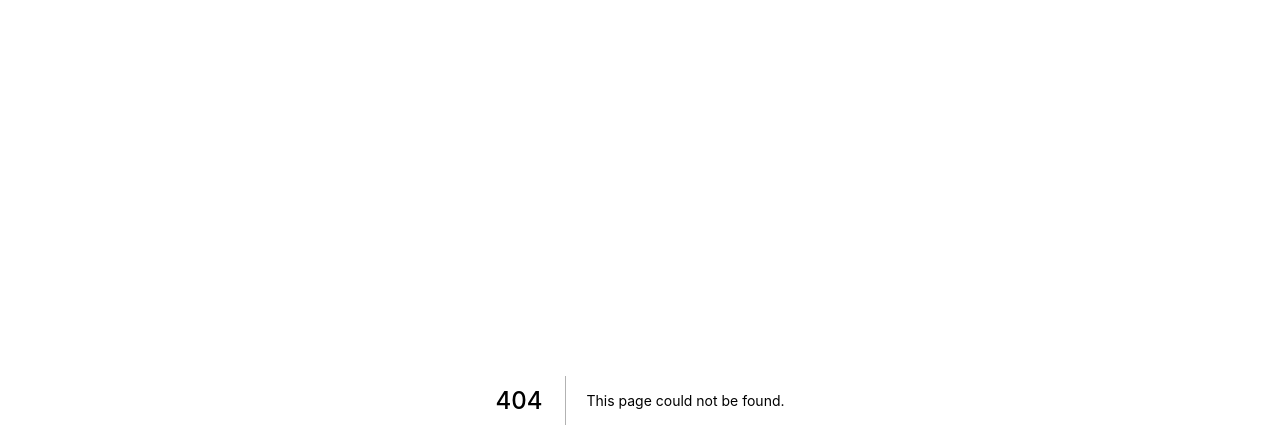
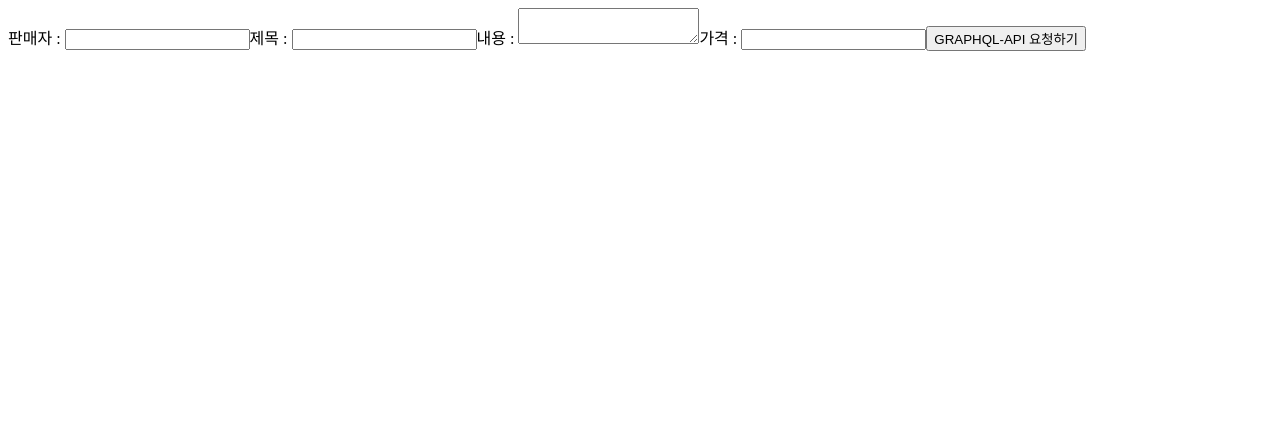
Before and after one commit to jay0425/class_quiz, a Next.js app: page /05-1 in a window 1280 px wide. Before the commit this address had no page. Shown: the top 448 px of the page. Built offline with nearby package versions, Linux system fonts and the light colour scheme.

Commit message:
createProduct와 fetchProduct 화면에 띄우고 라우팅으로 화면 전환하기

```diff
--- /dev/null
+++ b/pages/05-1/index.js
@@ -0,0 +1,74 @@
+import { useMutation, gql } from '@apollo/client';
+import { useRouter } from 'next/router';
+import { useState } from 'react';
+
+const CREATE_PRODUCT = gql`
+  mutation createProduct($seller: String, $createProductInput: CreateProductInput!) {
+    # 변수의 타입 적는 곳
+    createProduct(seller: $seller, createProductInput: $createProductInput) {
+      # 실제 우리가 전달할 변수 적는 곳
+      _id
+      number
+      message
+    }
+  }
+`;
+
+export default function GraphqlMutationPage() {
+  const [seller, setSeller] = useState('');
+  const [name, setName] = useState('');
+  const [detail, setDetail] = useState('');
+  const [price, setPrice] = useState('');
+
+  const router = useRouter();
+
+  const [createProduct] = useMutation(CREATE_PRODUCT);
+
+  const onClickSubmit = async () => {
+    try {
+      const result = await createProduct({
+        variables: {
+          seller: seller,
+          createProductInput: {
+            name: name,
+            detail: detail,
+            price: Number(price),
+          },
+        },
+      });
+      console.log(result);
+      console.log(result.data.createProduct._id);
+
+      router.push(`/05-2/${result.data.createProduct._id}`);
+    } catch (error) {
+      alert(error.message);
+    }
+  };
+
+  const onChangeSeller = (event) => {
+    setSeller(event.target.value);
+  };
+
+  const onChangeName = (event) => {
+    setName(event.target.value);
+  };
+
+  const onChangeDetail = (event) => {
+    setDetail(event.target.value);
+  };
+
+  const onChangePrice = (event) => {
+    setPrice(event.target.value);
+  };
+
+  // 한 줄일때는 괄호() 필요 없음!
+  return (
+    <>
+      판매자 : <input type="text" onChange={onChangeSeller} />
+      제목 : <input type="text" onChange={onChangeName} />
+      내용 : <textarea onChange={onChangeDetail} />
+      가격 : <input type="number" onChange={onChangePrice} />
+      <button onClick={onClickSubmit}>GRAPHQL-API 요청하기</button>
+    </>
+  );
+}
--- a/pages/_app.js
+++ b/pages/_app.js
@@ -1,11 +1,10 @@
-import { ApolloClient, ApolloProvider, InMemoryCache } from '@apollo/client';
+import { ApolloClient, InMemoryCache, ApolloProvider } from '@apollo/client';
 
 export default function App({ Component, pageProps }) {
   const client = new ApolloClient({
     uri: 'http://practice.codebootcamp.co.kr/graphql',
-    cache: new InMemoryCache(),
+    cache: new InMemoryCache(), // 컴퓨터의 메모리에다가 백엔드에서 받아온 데이터 임시로 저장해 놓기 => 나중에 더 자세히 알아보기
   });
-
   return (
     <ApolloProvider client={client}>
       <Component {...pageProps} />
```
Also changed, not shown: pages/05-2/[qqq]/index.js (added, +39 -0 lines), pages/05/index.js (deleted, +0 -36 lines).
